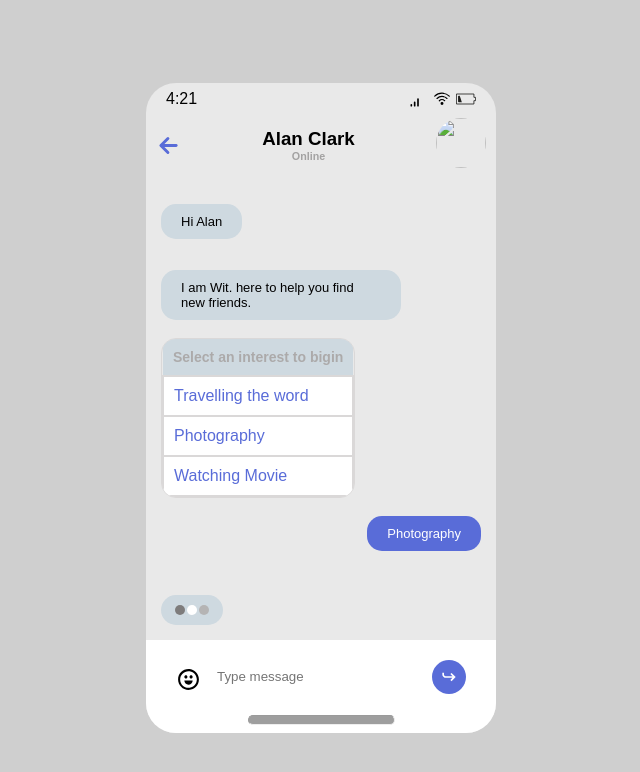
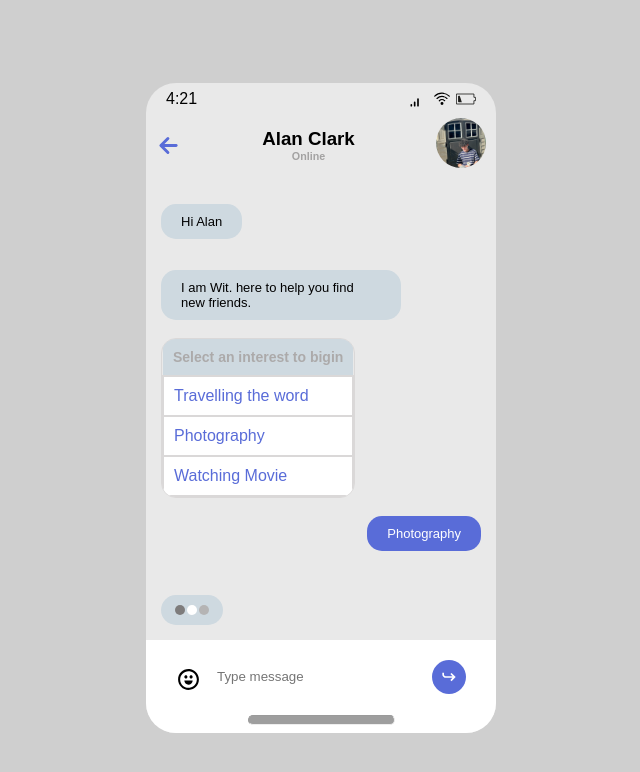
Before and after one commit to prawit2101254411/Chat-ccs, a plain HTML site: page index.html in a window 1280 px wide. Shown: the whole page, without its empty margins (319-959 px from the left). Drawn offline with Linux system fonts and the light colour scheme; the site is published under a folder, as on GitHub Pages, so addresses that start at the root find nothing.

Commit message:
Update index.html

```diff
--- a/index.html
+++ b/index.html
@@ -146,7 +146,7 @@
           <h6>Online</h6>
         </div>
         <div class="nav nav03">
-          <img src="/img/sanwit1.jpg" alt="" />
+          <img src="img/sanwit1.jpg" alt="" />
         </div>
       </div>
       <div class="item3 item">
```
